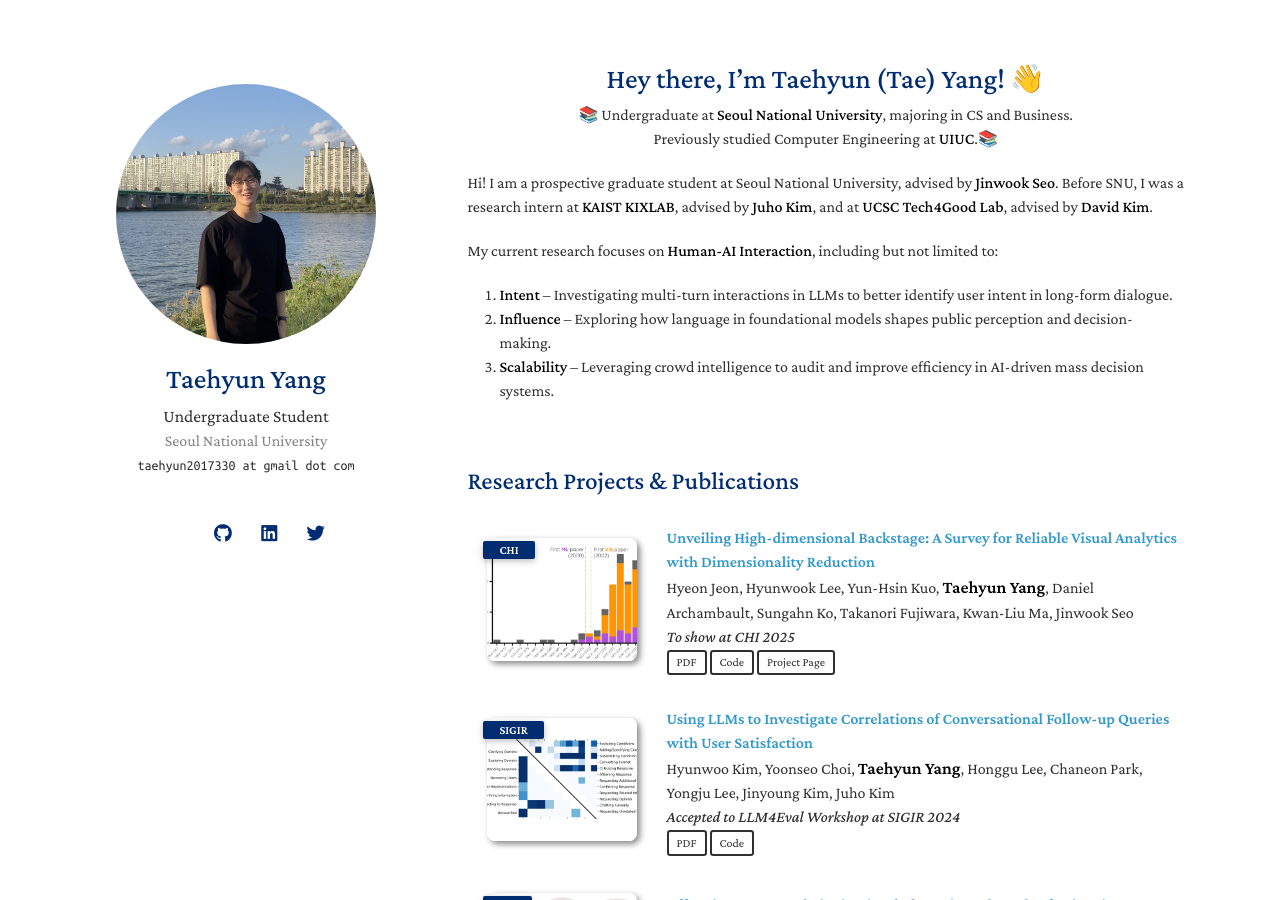
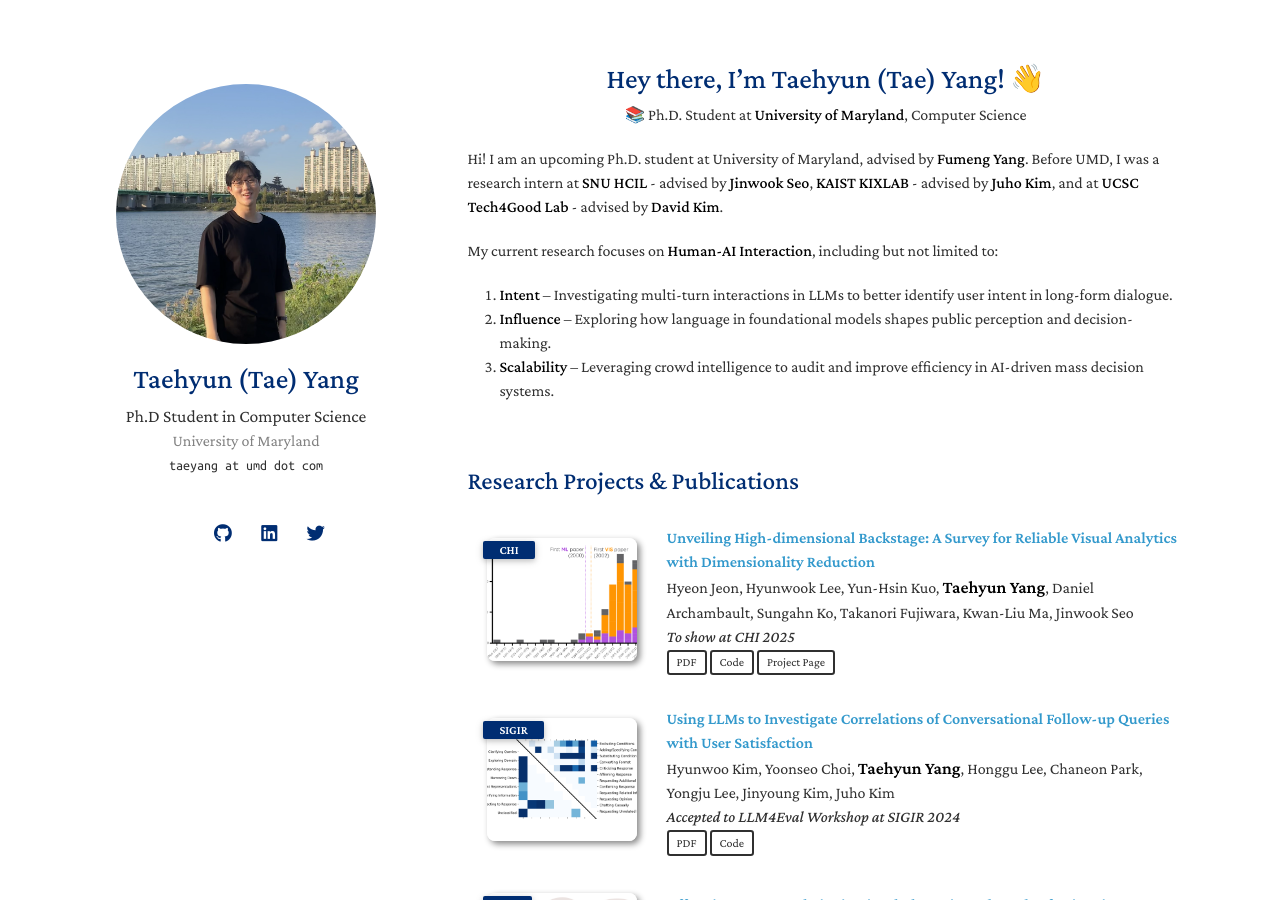
Before and after one commit to taehyun2017330/taehyun2017330.github.io, a Jekyll site: the page built from index.md, in a window 1280 px wide and 900 px high. Built offline with Jekyll 4.4.1, drawn with Linux system fonts in a browser that asks for light colours; nearby versions of some CDN libraries; a style sheet for code colours, icons or effects is not loaded.

Commit message:
updated for umd

```diff
--- a/_config.yml
+++ b/_config.yml
@@ -1,11 +1,11 @@
 # Basic Information
-title: Taehyun Yang
-position: Undergraduate Student
-affiliation: Seoul National University
+title: Taehyun (Tae) Yang
+position: Ph.D Student in Computer Science
+affiliation: University of Maryland
 email: >
-  taehyun2017330 at
+  taeyang at
 
-  gmail dot com
+  umd dot com
 
 navigation:
   - title: "Home"
@@ -17,7 +17,7 @@ navigation:
 
 # Search Engine Optimization (SEO)
 # The following information is used to improve the website traffic from search engines, e.g., Google.
-keywords: Taehyun, HCI, Seoul National University, SNU, Undergraduate Student
+keywords: Taehyun, HCI, Seoul National University, UMD, phd, CS, AI, LLM, University of Maryland
 description: Taehyun's Personal Portfolio
 canonical: https://taehyun2017330.github.io/
 
--- a/index.md
+++ b/index.md
@@ -7,12 +7,10 @@ layout: homepage
 <h1 align="center">Hey there, I'm Taehyun (Tae) Yang! 👋</h1>
 
 <p align="center">
-  📚 Undergraduate at <strong>Seoul National University</strong>, majoring in CS and Business.
-
-  Previously studied Computer Engineering at <strong>UIUC</strong>.📚
+  📚 Ph.D. Student at <strong>University of Maryland</strong>, Computer Science
 </p>
 
-Hi! I am a prospective graduate student at Seoul National University, advised by **Jinwook Seo**. Before SNU, I was a research intern at **KAIST KIXLAB**, advised by **Juho Kim**, and at **UCSC Tech4Good Lab**, advised by **David Kim**.
+Hi! I am an upcoming Ph.D. student at University of Maryland, advised by **Fumeng Yang**. Before UMD, I was a research intern at **SNU HCIL** - advised by **Jinwook Seo**, **KAIST KIXLAB** - advised by **Juho Kim**, and at **UCSC Tech4Good Lab** - advised by **David Kim**.
 
 My current research focuses on **Human-AI Interaction**, including but not limited to:
 
```
